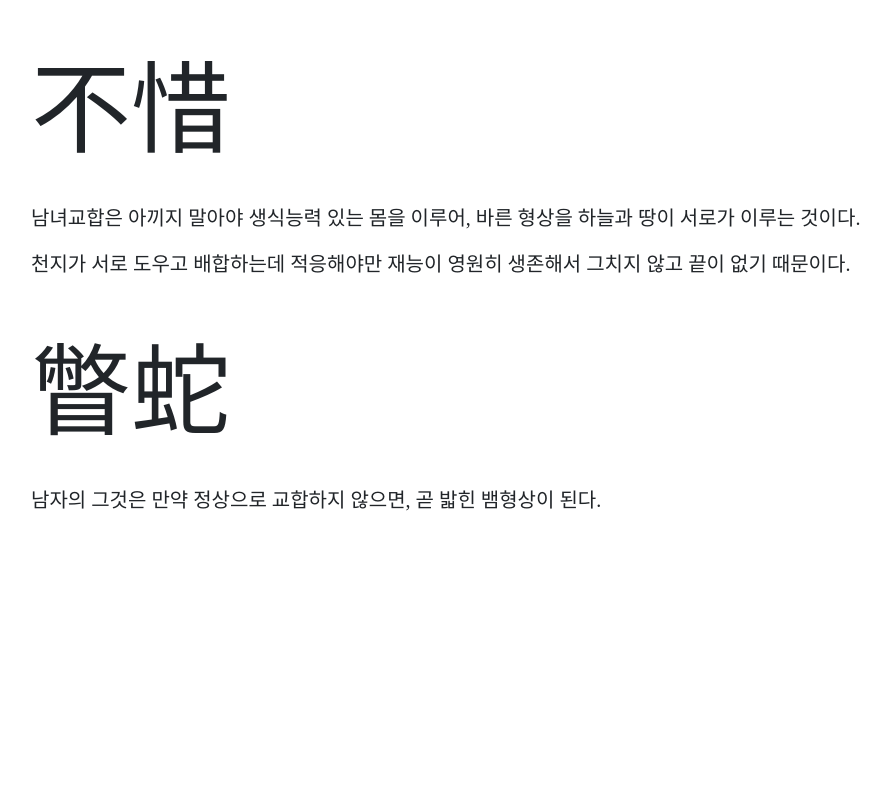
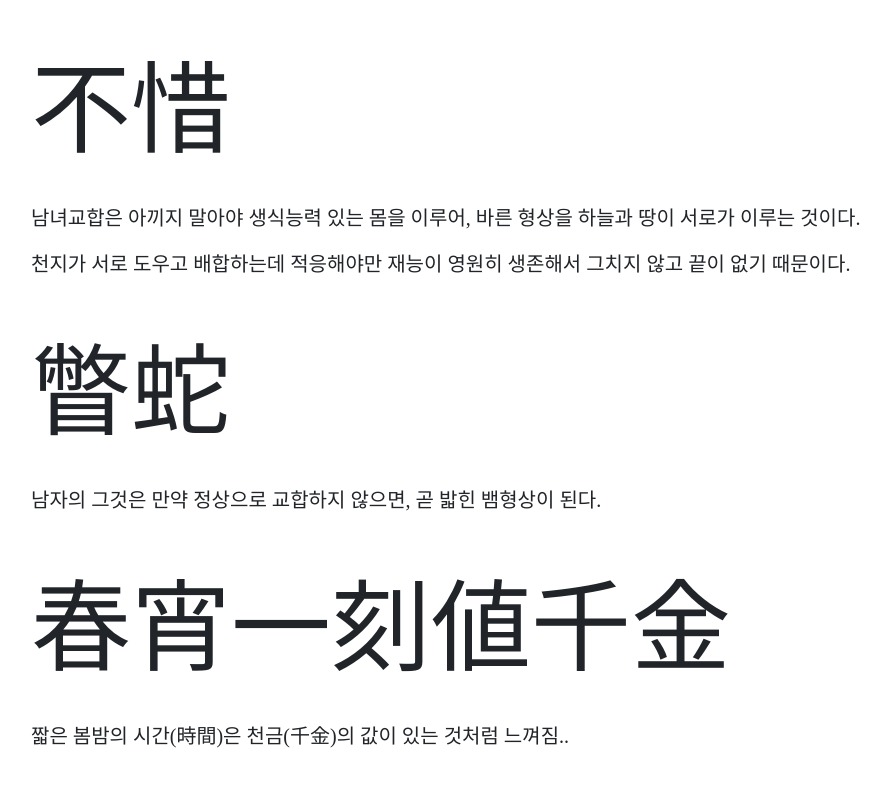
Before and after one commit to gg0514/gg0514.github.io, a plain HTML site: page index.html in a window 1280 px wide. Shown: the part 929-1716 px from the top of the page, without its empty margins (51-941 px from the left). Before the commit the page ends 1484 px from the top, so only its background shows below. Drawn offline with nearby package versions, Linux system fonts and the light colour scheme; a web font is replaced by a local one.

Commit message:
add index.html

```diff
--- a/index.html
+++ b/index.html
@@ -56,6 +56,10 @@
     <p class="han">瞥蛇</p>
     <p class="t">남자의 그것은 만약 정상으로 교합하지 않으면, 곧 밟힌 뱀형상이 된다.</p><br>
 
+    <p class="han">春宵一刻値千金</p>
+    <p class="t">짧은 봄밤의 시간(時間)은 천금(千金)의 값이 있는 것처럼 느껴짐..</p><br>
+
+
     </div>
 </body>
 
```
